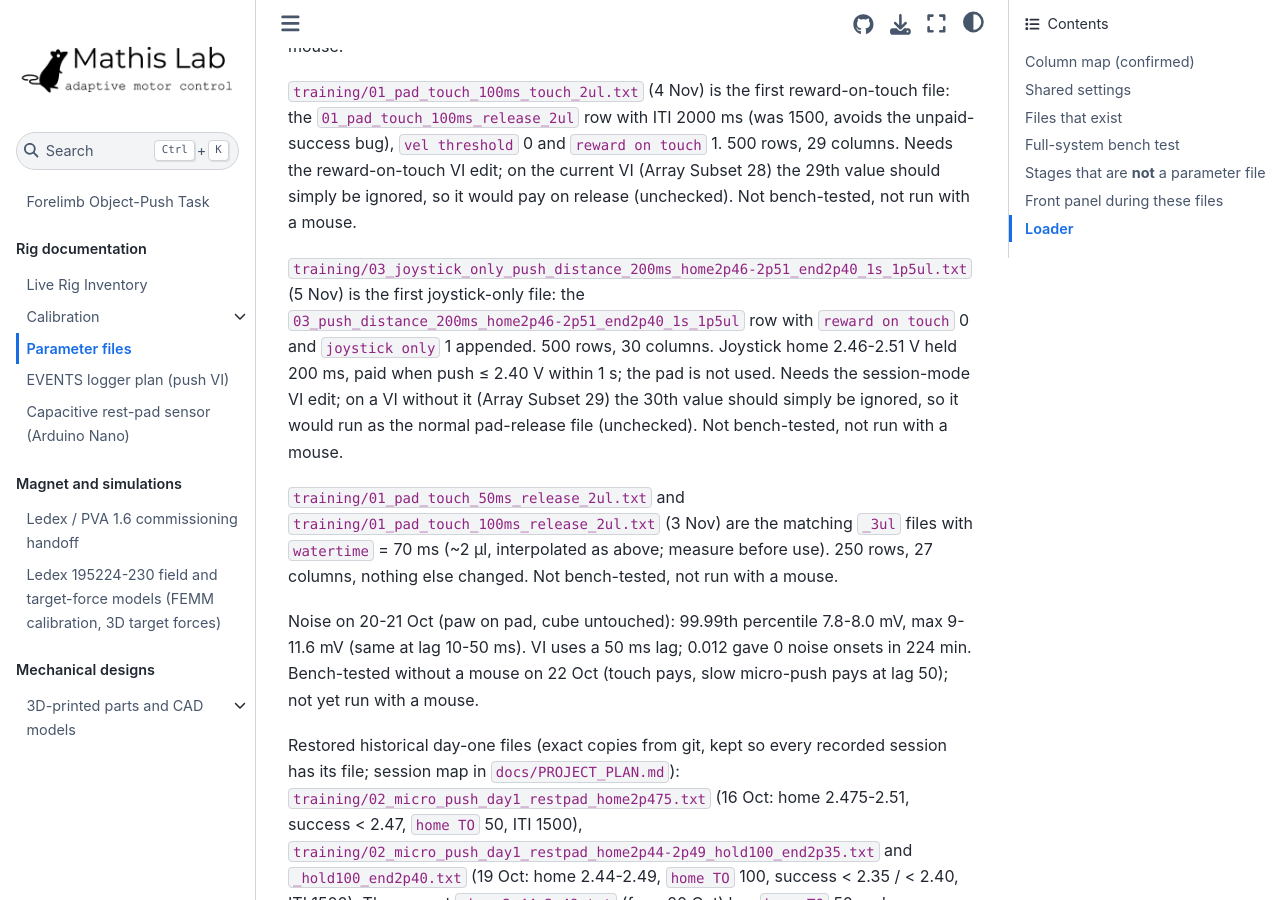
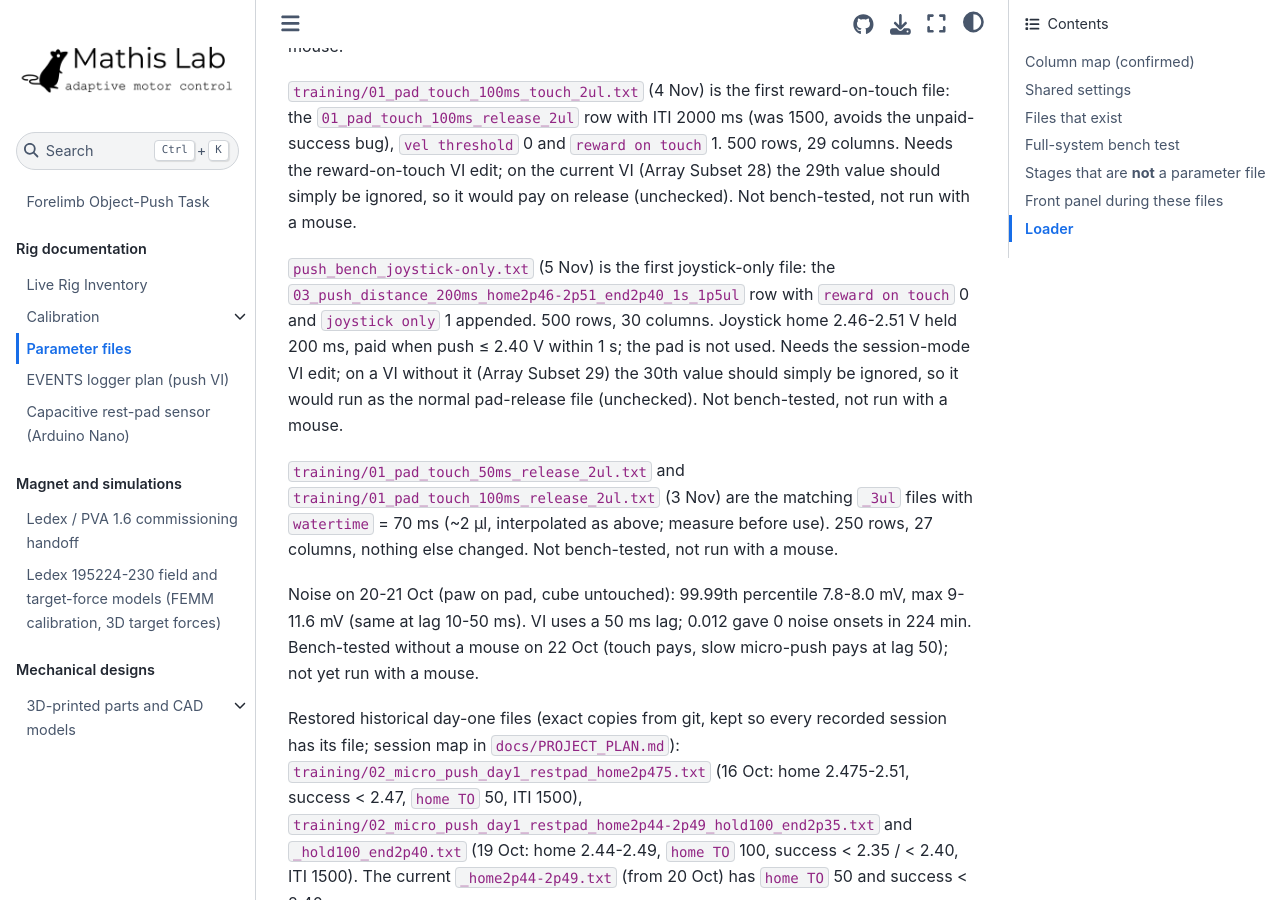
Before and after one commit to AdaptiveMotorControlLab/JoystickPushTask, a Jupyter Book: the page built from parameters/README.md, in a window 1280 px wide and 900 px high, scrolled down 4589 px. Built offline with Jupyter Book 1.0.4 settings and Sphinx 7.4.7 and the Sphinx Book theme 1.1.4, drawn with Linux system fonts in a browser that asks for light colours.

Commit message:
Move the joystick-only parameter file to the bench presets and rename it.

```diff
--- a/parameters/README.md
+++ b/parameters/README.md
@@ -72,7 +72,7 @@ Both rows use ITI 2000 ms. Untested: that the VI applies each row's boxes, `vel
 
 `training/01_pad_touch_100ms_touch_2ul.txt` (4 Nov) is the first reward-on-touch file: the `01_pad_touch_100ms_release_2ul` row with ITI 2000 ms (was 1500, avoids the unpaid-success bug), `vel threshold` 0 and `reward on touch` 1. 500 rows, 29 columns. Needs the reward-on-touch VI edit; on the current VI (Array Subset 28) the 29th value should simply be ignored, so it would pay on release (unchecked). Not bench-tested, not run with a mouse.
 
-`training/03_joystick_only_push_distance_200ms_home2p46-2p51_end2p40_1s_1p5ul.txt` (5 Nov) is the first joystick-only file: the `03_push_distance_200ms_home2p46-2p51_end2p40_1s_1p5ul` row with `reward on touch` 0 and `joystick only` 1 appended. 500 rows, 30 columns. Joystick home 2.46-2.51 V held 200 ms, paid when push ≤ 2.40 V within 1 s; the pad is not used. Needs the session-mode VI edit; on a VI without it (Array Subset 29) the 30th value should simply be ignored, so it would run as the normal pad-release file (unchecked). Not bench-tested, not run with a mouse.
+`push_bench_joystick-only.txt` (5 Nov) is the first joystick-only file: the `03_push_distance_200ms_home2p46-2p51_end2p40_1s_1p5ul` row with `reward on touch` 0 and `joystick only` 1 appended. 500 rows, 30 columns. Joystick home 2.46-2.51 V held 200 ms, paid when push ≤ 2.40 V within 1 s; the pad is not used. Needs the session-mode VI edit; on a VI without it (Array Subset 29) the 30th value should simply be ignored, so it would run as the normal pad-release file (unchecked). Not bench-tested, not run with a mouse.
 
 `training/01_pad_touch_50ms_release_2ul.txt` and `training/01_pad_touch_100ms_release_2ul.txt` (3 Nov) are the matching `_3ul` files with `watertime` = 70 ms (~2 µl, interpolated as above; measure before use). 250 rows, 27 columns, nothing else changed. Not bench-tested, not run with a mouse.
 
```
Also changed, not shown: docs/PROJECT_PLAN.md (+1 -1 lines), 2 other files.
